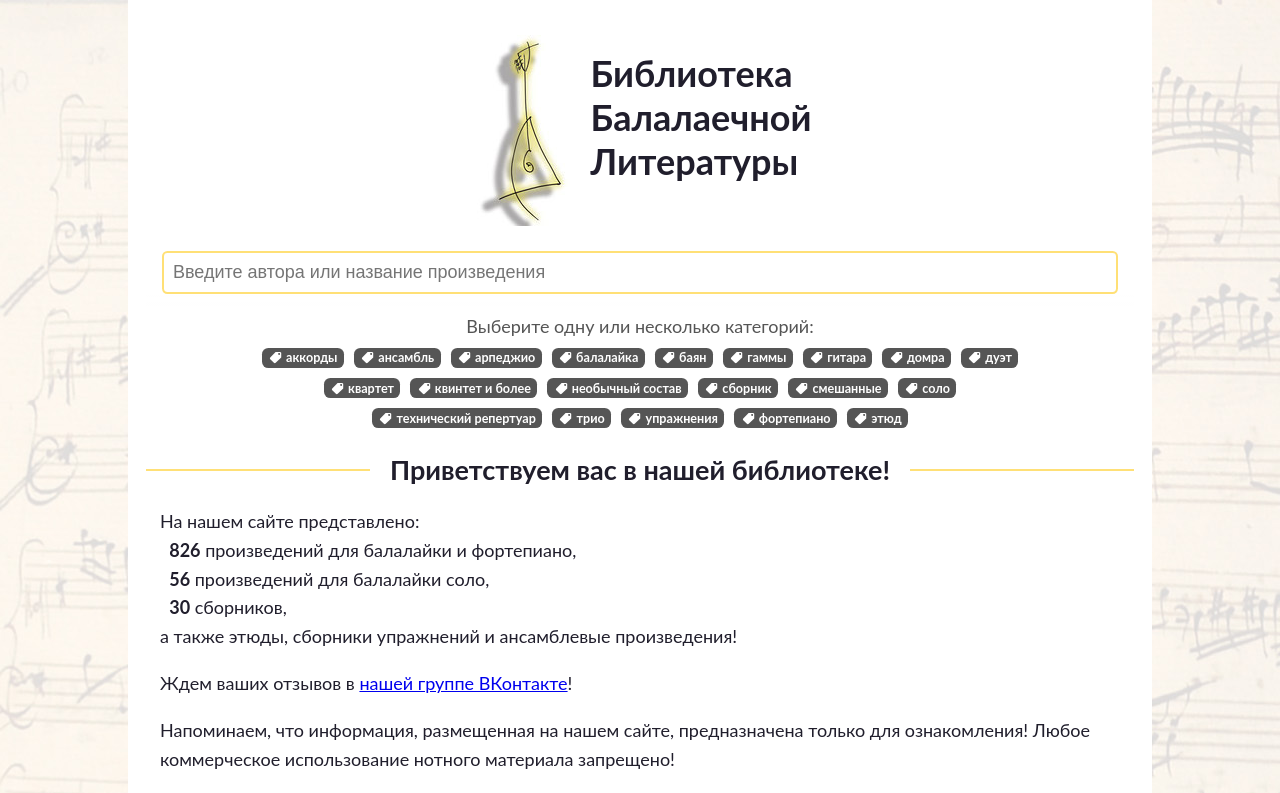
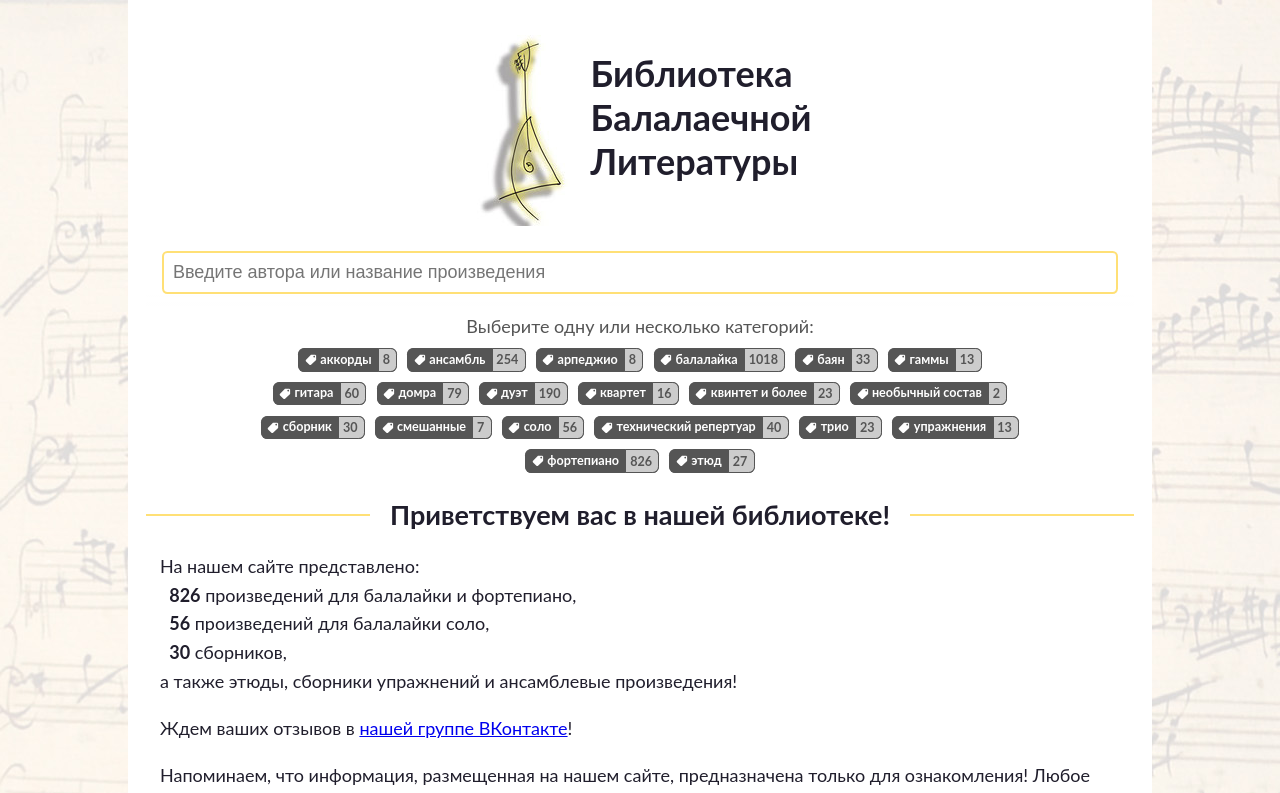
Before and after one commit to Blobson/dilibrary, a React (Create React App) app: page / in a window 1280 px wide. Shown: the top 793 px of the page. Built offline with nearby package versions, Linux system fonts and the light colour scheme.

Commit message:
Счетчики для категорий

```diff
--- a/src/components/Category.js
+++ b/src/components/Category.js
@@ -3,43 +3,84 @@ import styled from 'styled-components'
 
 import { IoMdPricetag as TagIcon } from "react-icons/io"
 
+const CategoryTag = styled.div`
+  padding: 0 0 0 0.4em;
+  background-color: #555;
+  border-radius: 0.5em 0 0 0.5em;
+  display: flex;
+  align-items: center;
+  font-size: 1.1em;
+`
+
+const CategoryName = styled.div`
+  padding: 0.3em 0.5em 0.4em 0.2em;
+  background-color: #555;
+  display: flex;
+  align-items: center;
+`
+
+const CategorySheetCount = styled.div`
+  padding: 0 0.5em 0 0.3em;
+  border-radius: 0 0.5em 0.5em 0;
+  border: 1px solid #555;
+  background-color: #ccc;
+  color: #555;
+  display: flex;
+  align-items: center;
+`
+
 const CategoryPane = styled.div`
   margin: 0.4em;
-  padding: 0.2em 0.5em;
   border-radius: 0.5em;
   display: flex;
-  vertical-align: middle;
+  align-items: center;
 
   cursor: pointer;
   font-size: 0.7em;
   font-weight: 700;
+  color: #fff;
   background-color: #555;
-  color: #fff;
+
+  & > * {
+    align-self: stretch;
+  }
 
   &:hover {
-    color: rgba(255, 197, 0, 1);
+    color: rgb(255, 197, 0);
+    ${CategorySheetCount} {
+      background-color: rgb(255, 218, 91);
+    }
   }
 
   &.selected, &.selected:hover {
-    color: #c04c4cff;
-    background-color: rgba(255, 218, 91, 0.83);
-  }
+    background-color: rgb(255, 218, 91);
 
-  & > svg {
-    margin-right: 0.2em;
-    vertical-align: middle;
-    font-size: 1.2em;
+    & > * {
+      color: #c04c4cff;
+      background-color: rgb(255, 218, 91);
+    }
+
+    ${CategorySheetCount} {
+      border-color: rgba(255, 203, 32, 1);
+      background-color: rgba(255, 203, 32, 1);
+    }
   }
 `
 
-
-const Category = ({ name, selected, toggleCategory }) => (
+const Category = ({ name, selected, toggleCategory, sheetCount }) => (
   <CategoryPane
     className={selected ? 'selected' : ''}
     onClick={_ => toggleCategory(name)}
   >
-    <TagIcon />
-    {name}
+    <CategoryTag>
+      <TagIcon />
+    </CategoryTag>
+    <CategoryName>
+      {name}
+    </CategoryName>
+    <CategorySheetCount>
+      {sheetCount}
+    </CategorySheetCount>
   </CategoryPane>
 )
 
--- a/src/components/CategoryList.js
+++ b/src/components/CategoryList.js
@@ -1,8 +1,7 @@
-import React, { useContext } from 'react'
+import React from 'react'
 import styled from 'styled-components'
 
 import Category from './Category'
-import { StateContext } from '../data/StateProvider'
 
 const CategoryListWrap = styled.div`
   width: 100%;
@@ -21,19 +20,18 @@ const CategoryListPrompt = styled.div`
   color: #555;
 `
 
-const CategoryList = ({ selectedCategories, toggleCategory }) => {
-  const { categories } = useContext(StateContext)
-
+const CategoryList = ({ categories, selectedCategories, categoryCounters, toggleCategory }) => {
   return (
     <CategoryListWrap>
       <CategoryListPrompt>
         Выберите одну или несколько категорий:
       </CategoryListPrompt>
-      {categories.map(category =>
+      {categories.filter(c => categoryCounters[c] > 0).map(category =>
         <Category
-          key={category.name}
-          name={category.name}
-          selected={selectedCategories.includes(category.name)}
+          key={category}
+          name={category}
+          sheetCount={categoryCounters[category]}
+          selected={selectedCategories.includes(category)}
           toggleCategory={toggleCategory}
         />
       )}
--- a/src/components/SearchBar.js
+++ b/src/components/SearchBar.js
@@ -5,7 +5,7 @@ import styled from 'styled-components'
 import useAutoFocus from '../common/AutoFocus'
 import CategoryList from './CategoryList'
 import { StateContext } from '../data/StateProvider'
-import useSheetSearchParams from '../data/SheetSearchParams'
+import useSheetFilter from '../data/SheetFilter'
 
 const SearchWrap = styled.div`
   padding: 1rem;
@@ -37,10 +37,9 @@ const SheetsCount = styled.div`
 
 const SearchBar = ({ autoFocus = true, autoSelect = true, autoScroll = false }) => {
 
-  const { searchSheets } = useContext(StateContext)
-  const { filter, selectedCategories, setFilter, toggleCategory } = useSheetSearchParams()
+  const { categories, searchSheets } = useContext(StateContext)
+  const { filteredSheets, categoryCounters, filter, selectedCategories, setFilter, toggleCategory } = useSheetFilter(searchSheets)
 
-  const filteredSheets = searchSheets(filter, selectedCategories)
   const searchInput = useAutoFocus(autoFocus)
   const wrapRef = useRef()
   const location = useLocation()
@@ -76,7 +75,12 @@ const SearchBar = ({ autoFocus = true, autoSelect = true, autoScroll = false })
           <SheetsCount>найдено: {filteredSheets.length}</SheetsCount>
         }
       </SearchWrap>
-      <CategoryList selectedCategories={selectedCategories} toggleCategory={toggleCategory} />
+      <CategoryList
+        categories={categories}
+        selectedCategories={selectedCategories}
+        toggleCategory={toggleCategory}
+        categoryCounters={categoryCounters}
+      />
     </>
   )
 }
--- a/src/components/Sheets.js
+++ b/src/components/Sheets.js
@@ -3,7 +3,7 @@ import styled from 'styled-components'
 
 import Sheet from './Sheet'
 import { StateContext } from '../data/StateProvider'
-import useSheetSearchParams from '../data/SheetSearchParams'
+import useSheetFilter from '../data/SheetFilter'
 
 const SheetsWrap = styled.div`
   width: 100%;
@@ -15,8 +15,7 @@ const SheetsWrap = styled.div`
 
 const Sheets = () => {
   const { searchSheets } = useContext(StateContext)
-  const { filter, selectedCategories } = useSheetSearchParams()
-  const filteredSheets = searchSheets(filter, selectedCategories)
+  const { filteredSheets } = useSheetFilter(searchSheets)
 
   return (
     <SheetsWrap>
--- a/src/data/SearchEngine.js
+++ b/src/data/SearchEngine.js
@@ -16,7 +16,7 @@ const categoriesMatch = (sheet, selectedCategories) => {
   )
 }
 
-const initSearchEngine = sheets => {
+const initSearchEngine = (sheets, categories) => {
   miniSearch.removeAll()
   miniSearch.addAll(sheets)
 
@@ -34,7 +34,12 @@ const initSearchEngine = sheets => {
       matchingSheets = matchingSheets.filter(sheet => categoriesMatch(sheet, selectedCategories))
     }
 
-    return matchingSheets
+    const categoryCounters = categories.reduce((acc, category) => {
+      acc[category] = matchingSheets.filter(it => it.categories.includes(category)).length
+      return acc
+    }, {})
+
+    return [ matchingSheets, categoryCounters ]
   }
 
   return searchSheets
--- a/src/data/SheetSearchParams.js
+++ b/src/data/SheetFilter.js
@@ -6,7 +6,7 @@ import { filterParam, categoriesParam } from './SearchEngine'
 let lastChangeAt = null
 const minQuiteInterval = 3000
 
-const useSheetSearchParams = () => {
+const useSheetFilter = (searchSheets) => {
 
   const [searchParams, setSearchParams] = useSearchParams({ [filterParam]: "", [categoriesParam]: [] })
   const navigate = useNavigate()
@@ -46,8 +46,9 @@ const useSheetSearchParams = () => {
 
   const filter = searchParams.get(filterParam) || ""
   const selectedCategories = searchParams.getAll(categoriesParam)
+  const [ filteredSheets, categoryCounters ] = searchSheets(filter, selectedCategories)
 
-  return { filter, selectedCategories, setFilter, toggleCategory }
+  return { filteredSheets, categoryCounters, filter, selectedCategories, setFilter, toggleCategory }
 }
 
-export default useSheetSearchParams
+export default useSheetFilter
--- a/src/data/State.js
+++ b/src/data/State.js
@@ -3,12 +3,11 @@ import initSearchEngine from './SearchEngine'
 export const initialState = {
   sheets: [],
   categories: [],
-  searchSheets: _ => [],
+  searchSheets: _ => [[], {}],
 }
 
 // Actions
 export const INIT_CATALOG = 'init-catalog'
-// export const TOGGLE_CATEGORY = 'toggle-category'
 
 // Reducer
 export const stateReducer = (state, action) => {
@@ -19,27 +18,9 @@ export const stateReducer = (state, action) => {
       return {
         ...state,
         sheets,
-        categories: categories.map(category => ({
-          name: category,
-        })),
-        searchSheets: initSearchEngine(action.payload.sheets),
+        categories: categories,
+        searchSheets: initSearchEngine(sheets, categories),
       };
-
-    // case TOGGLE_CATEGORY:
-    //   const { category, updateSearchParams } = action.payload
-    //   const newState = {
-    //     ...state,
-    //     categories: state.categories.map(c => {
-    //       return c.name !== category ? c : {
-    //         ...c,
-    //         selected: !c.selected
-    //       }
-    //     })
-    //   }
-
-    //   updateSearchParams({ [categoriesParam]: newState.categories.filter(c => c.selected).map(c => c.name) })
-
-    //   return newState
 
     default:
       return state
```
